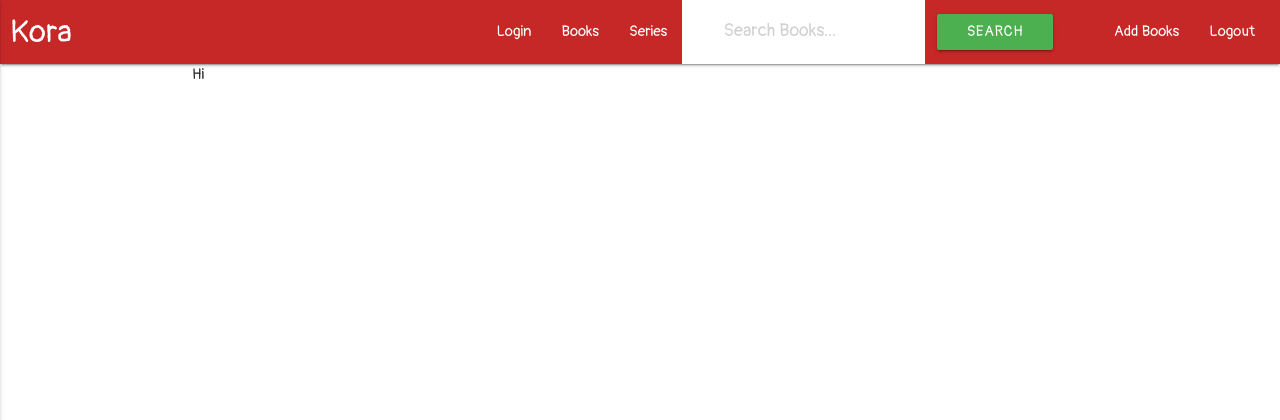
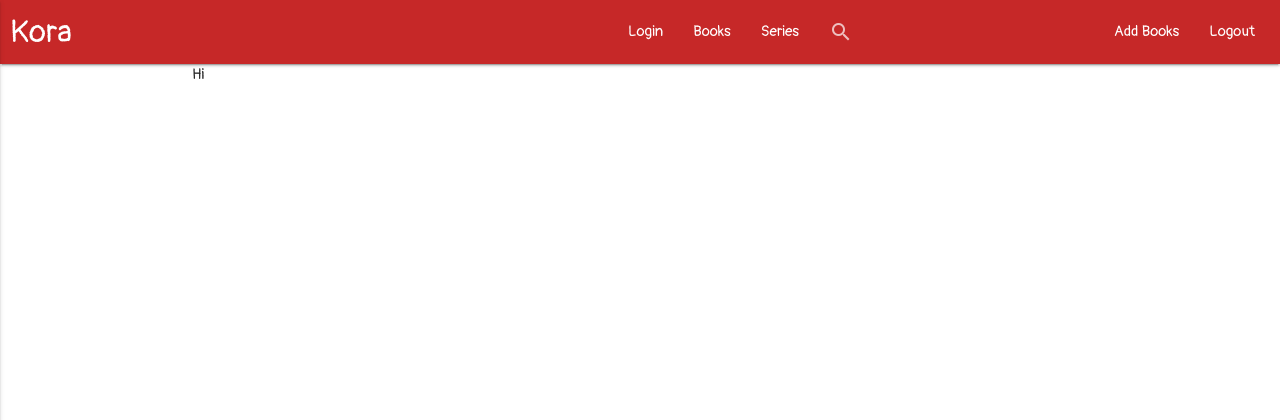
Before and after one commit to rajat19/KoRa, a Django app: page /books/ in a window 1280 px wide. Shown: the top 420 px of the page. Run offline with Django 3.2, Linux system fonts and the light colour scheme.

Commit message:
git attr
Git attributes changed

```diff
--- a/books/static/books/css/custom.css
+++ b/books/static/books/css/custom.css
@@ -16,6 +16,10 @@ body{
 		background-color: #ededed;
 	}
 }*/
+#search-nav {
+	height: 60px !important;
+}
+
 .likelabel {
 	left: 0.75rem;
 	top: -14px;
--- a/books/templates/books/base.html
+++ b/books/templates/books/base.html
@@ -41,15 +41,17 @@
 					<li><a href="#">Books</a></li>
 					<li><a href="#">Series</a></li>
 					<li>
-						<form action="" method="GET" class="inline">
-							<div class="row">
-								<div class="input-field col s7 white black-text">
-									<input type="text" name="search" id="search" placeholder="Search Books...">
+						<form action="" method="GET">
+							<!-- <div class="row"> -->
+								<div class="input-field col s8">
+									<input type="search" name="search" id="search-nav">
+									<label class="label-icon" for="search"><i class="material-icons">search</i></label>
+									<i class="material-icons">close</i>
 								</div>
-								<div class="input-field col s3">
+<!-- 								<div class="input-field col s3">
 									<button class="btn green" type="submit">Search</button>
-								</div>
-							</div>
+								</div> -->
+							<!-- </div> -->
 						</form>
 					</li>
 					<li><a href="">Add Books</a></li>
```
Also changed, not shown: 1 other file.
